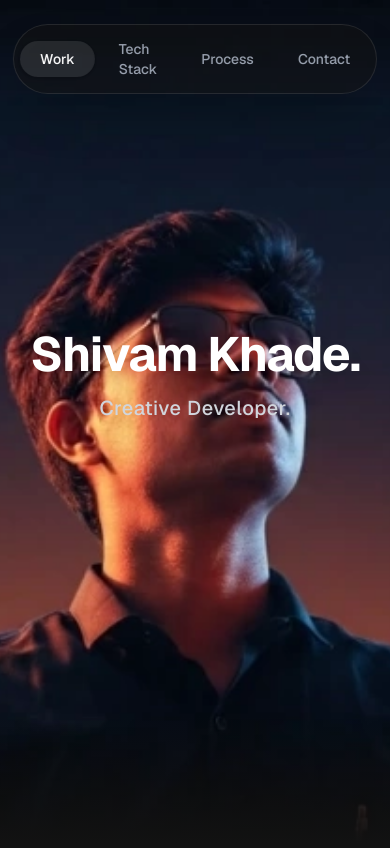
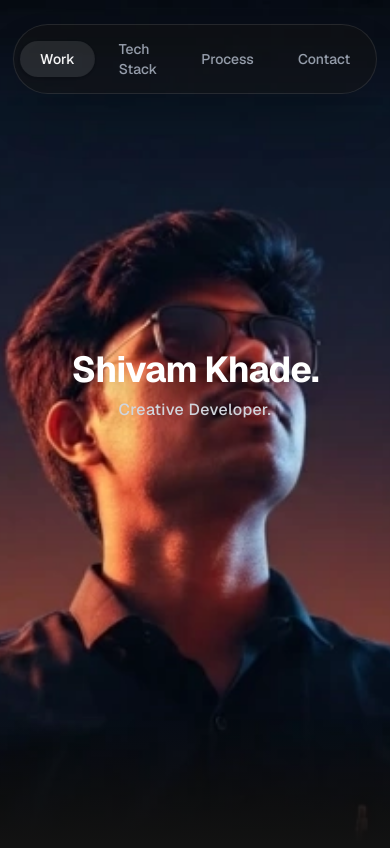
Before and after one commit to Shivam-Khade/portfolio, a Next.js app: page / in a window 390 px wide. Shown: the top 848 px of the page. Built offline with nearby package versions, Linux system fonts and the light colour scheme.

Commit message:
modified website 2

```diff
--- a/src/components/Overlay.tsx
+++ b/src/components/Overlay.tsx
@@ -26,13 +26,13 @@ export default function Overlay() {
         {/* Section 1 */}
         <motion.div
            style={{ opacity: opacity1, y: y1 }}
-           className="absolute text-center flex flex-col items-center gap-4"
+           className="absolute text-center flex flex-col items-center gap-4 px-6"
          >
-           <div className="hero-reveal flex flex-col items-center gap-4">
-            <h1 className="text-5xl md:text-7xl font-bold tracking-tight text-white drop-shadow-xl">
+           <div className="hero-reveal flex flex-col items-center gap-2 sm:gap-4">
+            <h1 className="text-4xl sm:text-5xl md:text-7xl font-bold tracking-tight text-white drop-shadow-xl whitespace-nowrap">
               Shivam Khade.
             </h1>
-            <p className="text-xl md:text-2xl text-gray-300 font-medium tracking-wide">
+            <p className="text-base sm:text-lg md:text-2xl text-gray-300 font-medium tracking-wide">
               Creative Developer.
             </p>
            </div>
@@ -41,9 +41,9 @@ export default function Overlay() {
         {/* Section 2 */}
         <motion.div
           style={{ opacity: opacity2, y: y2 }}
-          className="absolute left-8 md:left-24 max-w-lg"
+          className="absolute left-6 sm:left-12 md:left-24 max-w-[85vw] md:max-w-lg"
         >
-          <h2 className="text-4xl md:text-6xl font-bold tracking-tight text-white leading-tight drop-shadow-xl">
+          <h2 className="text-3xl sm:text-4xl md:text-6xl font-bold tracking-tight text-white leading-tight drop-shadow-xl">
             I build <span className="text-transparent bg-clip-text bg-gradient-to-r from-blue-400 to-emerald-400">digital experiences.</span>
           </h2>
         </motion.div>
@@ -51,9 +51,9 @@ export default function Overlay() {
         {/* Section 3 */}
         <motion.div
           style={{ opacity: opacity3, y: y3 }}
-          className="absolute right-8 md:right-24 max-w-lg text-right"
+          className="absolute right-6 sm:right-12 md:right-24 max-w-[85vw] md:max-w-lg text-right"
         >
-          <h2 className="text-4xl md:text-6xl font-bold tracking-tight text-white leading-tight drop-shadow-xl">
+          <h2 className="text-3xl sm:text-4xl md:text-6xl font-bold tracking-tight text-white leading-tight drop-shadow-xl">
             Bridging <br />
             <span className="italic font-light">design</span> and <span className="font-extrabold text-transparent bg-clip-text bg-gradient-to-r from-purple-400 to-pink-500">engineering.</span>
           </h2>
```
